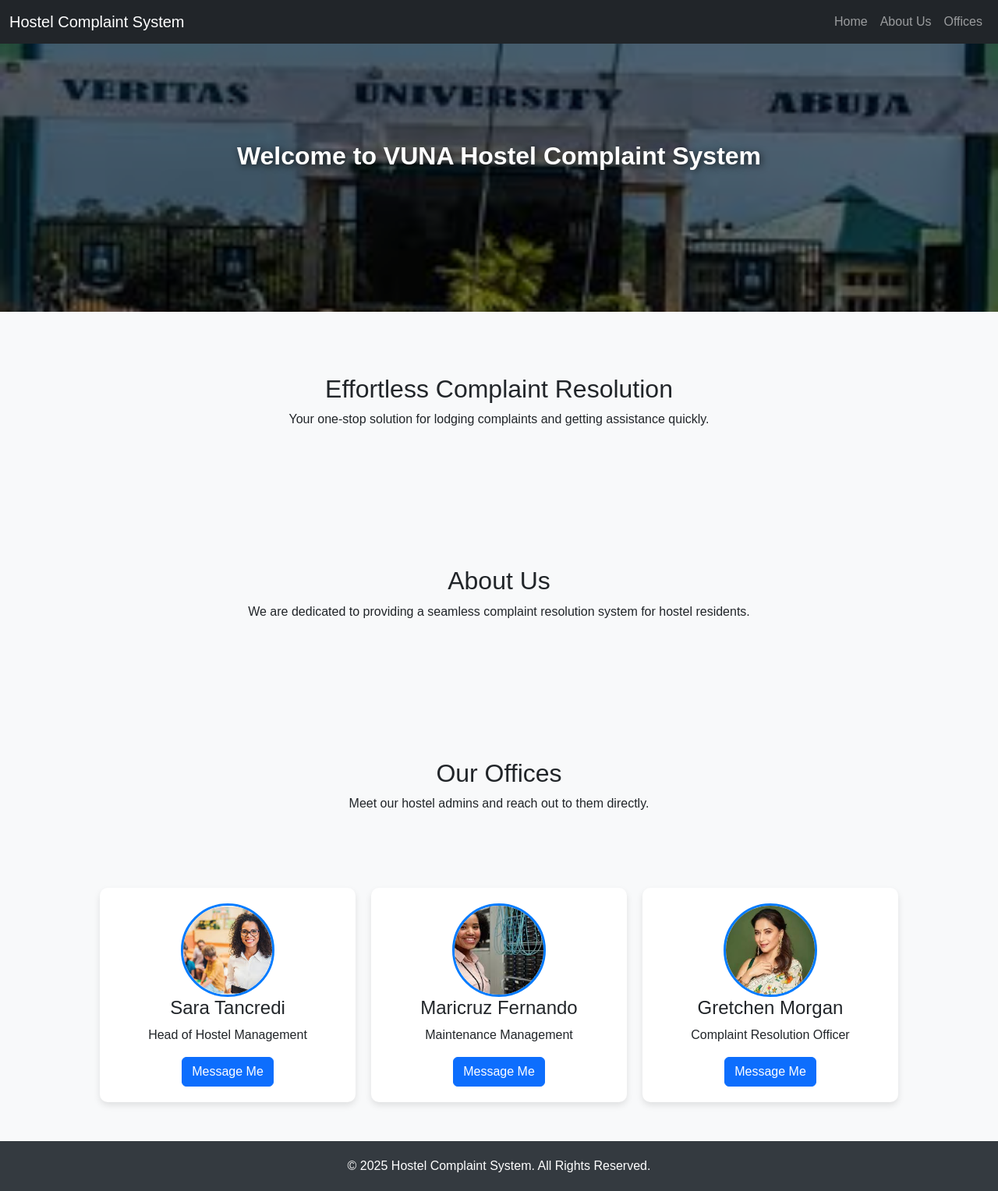
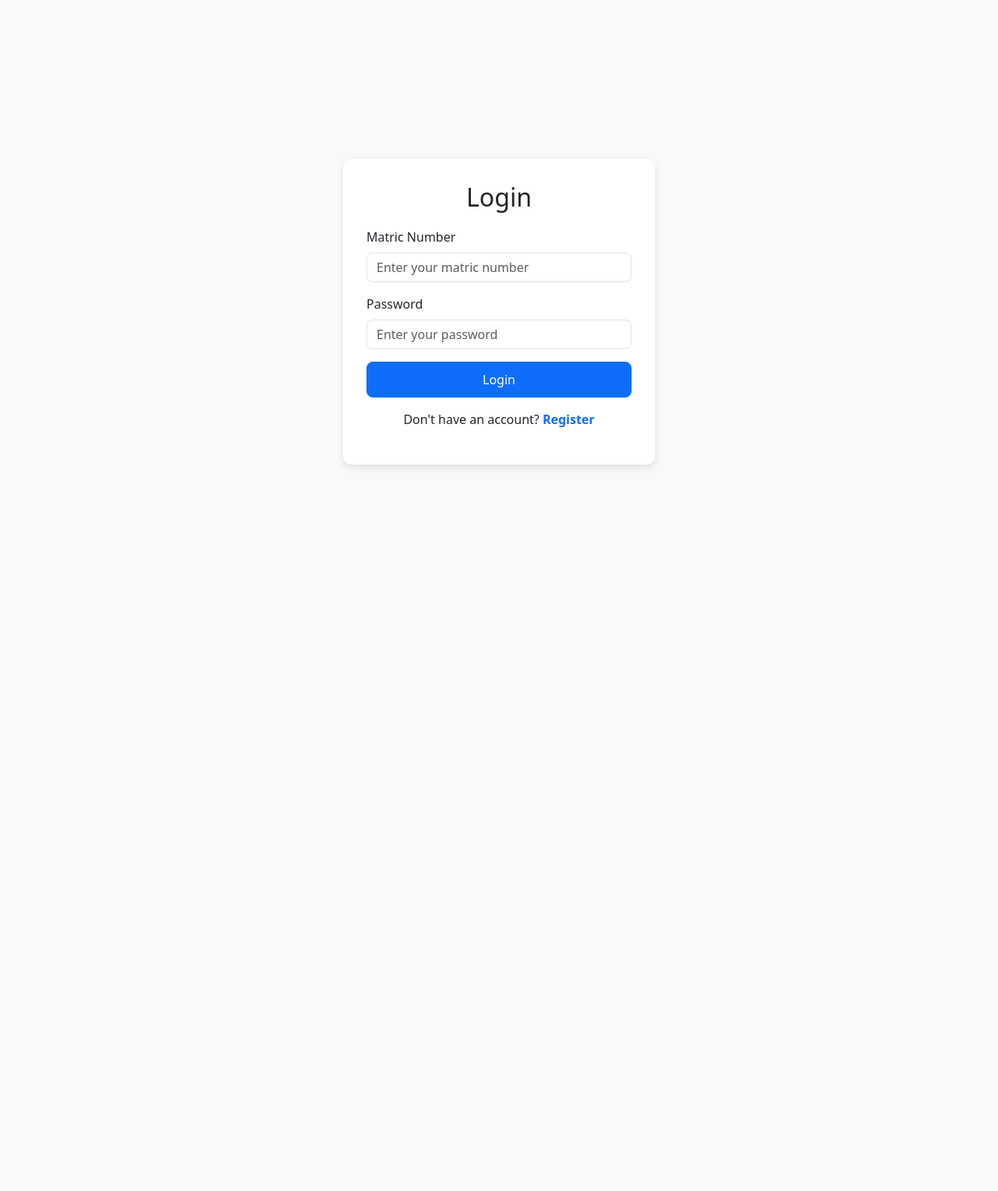
Before and after one commit to iruomanzewigbo/HOSTEL-COMPLAINT-SYSTEM, a Flask app: page / in a window 1280 px wide. Shown: the whole page at 78% size. After the commit the page ends 600 px from the top, so only its background shows below. Run offline with Flask 3, Linux system fonts and the light colour scheme.

Commit message:
Commit new files

```diff
--- a/application/route.py
+++ b/application/route.py
@@ -3,17 +3,25 @@
 
 
 @app.route('/',methods=['GET','POST'])
-def home():
+def login():
     if request.method=='POST':
         # Handle POST Request here
-        return render_template('index.html')
-    return render_template('index.html')
+        return render_template('login.html')
+    return render_template('login.html')
+
+@app.route('/register', endpoint='register')
+def register():
+    return render_template('register.html')
+
+@app.route('/home', endpoint='home')
+def home():
+    return render_template('home.html')
 
 @app.route('/message', endpoint='message_view')
 def message():
     return render_template('message.html')
 
-@app.route('/send_message')
+@app.route('/send_message', endpoint='message_sent')
 def send_message():
     return render_template('message_sent.html')
 
--- /dev/null
+++ b/application/static/scripts/login.js
@@ -0,0 +1,47 @@
+const myForm = document.getElementById("loginForm");
+
+myForm.addEventListener("submit", function (e) {
+  e.preventDefault();
+  let isValid = true;
+
+  let matric_err = document.getElementById("username_err");
+  let password_err = document.getElementById("password_err");
+
+  let matric_number = document.getElementById("matric_number").value.trim();
+  let password = document.getElementById("password").value.trim();
+
+  // Retrieve stored user data from localStorage
+  let storedData = localStorage.getItem("info");
+  let users = storedData ? JSON.parse(storedData) : [];
+
+  console.log("Stored users:", users); // Debugging
+  console.log("Entered Matric Number:", matric_number);
+
+  // Check if matric number exists in the stored users
+  let user = users.find(user => user.matric_number === matric_number);
+
+  if (!matric_number) {
+    matric_err.textContent = "Please enter your matric number";
+    isValid = false;
+  } else if (!user) {
+    matric_err.textContent = "Matric number not found";
+    isValid = false;
+  } else {
+    matric_err.textContent = "";
+  }
+
+  if (!password) {
+    password_err.textContent = "Please enter a password";
+    isValid = false;
+  } else if (user && user.password !== password) {
+    password_err.textContent = "Incorrect password";
+    isValid = false;
+  } else {
+    password_err.textContent = "";
+  }
+
+  if (isValid) {
+    localStorage.setItem("Logged_in_user", matric_number); // Store matric number in localStorage
+    window.location.href = "/home"; // Redirect to home page on successful login
+  }
+});
--- /dev/null
+++ b/application/templates/login.html
@@ -0,0 +1,77 @@
+<!DOCTYPE html>
+<html lang="en">
+
+<head>
+    <meta charset="UTF-8">
+    <meta name="viewport" content="width=device-width, initial-scale=1.0">
+    <title>Login | Hostel Complaint System</title>
+    <link rel="stylesheet" href="https://cdn.jsdelivr.net/npm/bootstrap@5.3.0/dist/css/bootstrap.min.css">
+    <style>
+        body {
+            background-color: #f8f9fa;
+            height: 100vh;
+            display: flex;
+            justify-content: center;
+            align-items: center;
+        }
+
+        .login-container {
+            background: white;
+            padding: 30px;
+            border-radius: 10px;
+            box-shadow: 0 4px 10px rgba(0, 0, 0, 0.1);
+            max-width: 400px;
+            width: 100%;
+        }
+
+        .login-container h2 {
+            text-align: center;
+            margin-bottom: 20px;
+        }
+
+        .form-control {
+            border-radius: 8px;
+        }
+
+        .btn-login {
+            width: 100%;
+            border-radius: 8px;
+            padding: 10px;
+        }
+
+        .footer-text {
+            text-align: center;
+            margin-top: 10px;
+        }
+
+        .footer-text a {
+            text-decoration: none;
+            font-weight: bold;
+        }
+    </style>
+</head>
+
+<body>
+    <div class="login-container">
+        <h2>Login</h2>
+        <!-- Updated Login Form -->
+        <form id="loginForm">
+            <div class="mb-3">
+                <label class="form-label">Matric Number</label>
+                <input type="text" class="form-control" id="matric_number" placeholder="Enter your matric number" required>
+                <small id="username_err" class="text-danger"></small>
+            </div>
+            <div class="mb-3">
+                <label class="form-label">Password</label>
+                <input type="password" class="form-control" id="password" placeholder="Enter your password" required>
+                <small id="password_err" class="text-danger"></small>
+            </div>
+            <button type="submit" class="btn btn-primary btn-login">Login</button>
+        </form>
+        <p class="footer-text mt-3">Don't have an account? <a
+                href="{{ url_for('register', filename='register.html') }}">Register</a></p>
+    </div>
+    <script src="{{ url_for('static', filename='scripts/login.js') }}"></script>
+</body>
+
+</html>
--- /dev/null
+++ b/details.txt
@@ -0,0 +1,3 @@
+Cynthia
+nzewigboiruoma@gmail.com
+@12345.
```
Also changed, not shown: application/static/scripts/message.js (+17 -8 lines), application/static/scripts/register.js (added, +105 -0 lines), application/templates/home.html (renamed from application/templates/index.html, +0 -104 lines), application/templates/message.html (+11 -5 lines), application/templates/register.html (added, +85 -0 lines).
